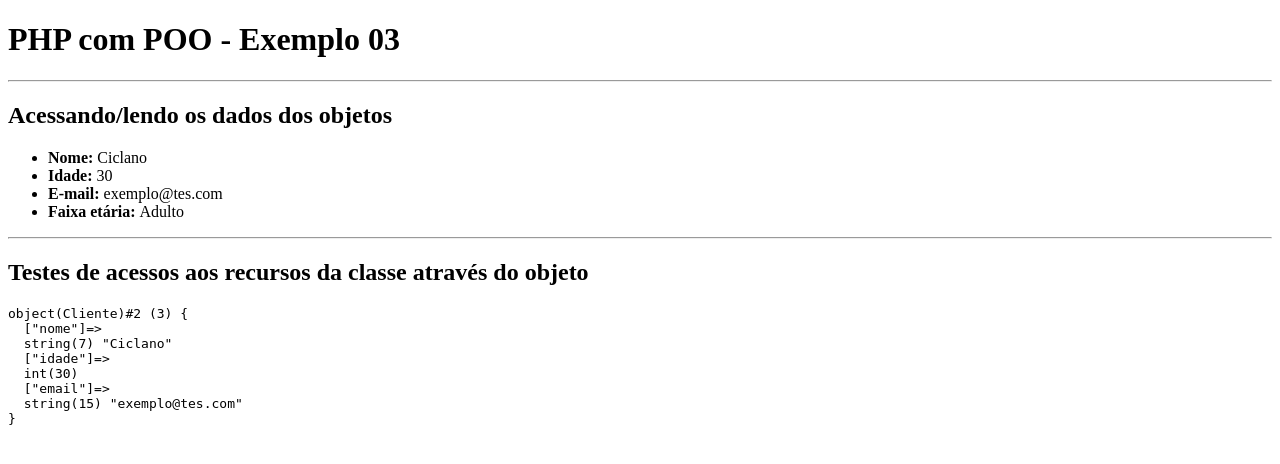
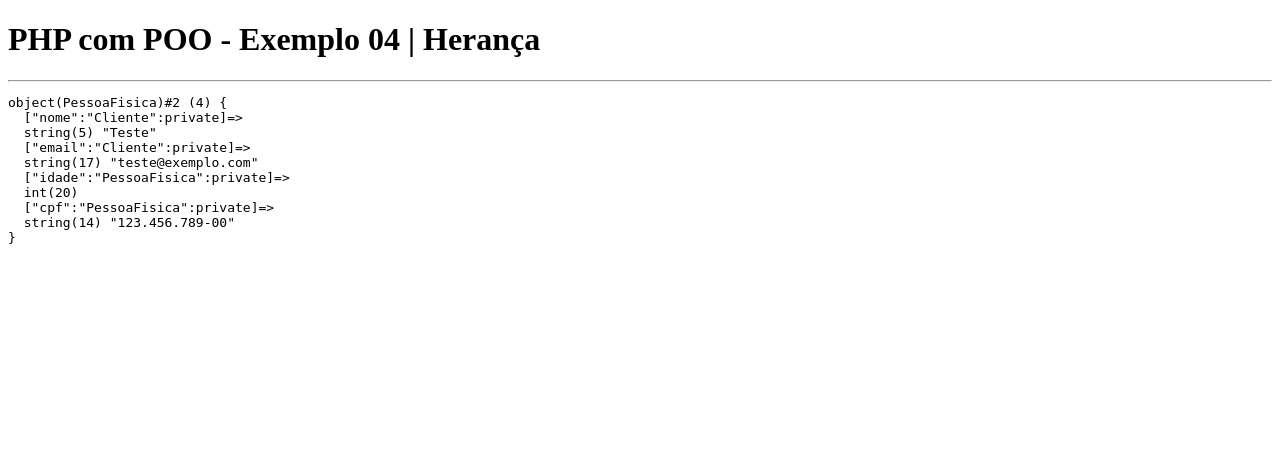
Before and after one commit to nevesapi/aulasphp-poo, a PHP site: page / in a window 1280 px wide. Shown: the top 464 px of the page. Run offline with PHP 8.4, Linux system fonts and the light colour scheme.

Commit message:
Ajusta herança dos objetos

```diff
--- a/index.php
+++ b/index.php
@@ -4,33 +4,20 @@
 <head>
   <meta charset="UTF-8">
   <meta name="viewport" content="width=device-width, initial-scale=1.0">
-  <title>Exemplo 03</title>
+  <title>Exemplo 04 | Herança</title>
 </head>
 
 <body>
-  <h1>PHP com POO - Exemplo 03</h1>
+  <h1>PHP com POO - Exemplo 04 | Herança</h1>
   <hr>
 
   <?php
-  require_once "src/Cliente.php";
-
-  //Criando instancia da classe
-  $clienteA = new Cliente("Ciclano", 30, "exemplo@tes.com");
-
+  require_once "./src/Cliente.php"; //main class
+  require_once "./src/PessoaFisica.php"; //sub class
+  $clientePF = new PessoaFisica("Teste", "teste@exemplo.com", 20, "123.456.789-00");
   ?>
 
-  <h2>Acessando/lendo os dados dos objetos</h2>
-  <ul>
-    <li><b>Nome: </b><?= $clienteA->getNome() ?></li>
-    <li><b>Idade: </b><?= $clienteA->getIdade() ?></li>
-    <li><b>E-mail: </b><?= $clienteA->getEmail() ?></li>
-    <li><b>Faixa etária: </b><?= $clienteA->verificarIdade() ?></li>
-  </ul>
-
-  <hr>
-
-  <h2>Testes de acessos aos recursos da classe através do objeto</h2>
-  <pre><?= var_dump($clienteA) ?></pre>
+  <pre><?= var_dump($clientePF) ?></pre>
 </body>
 
 </html>
--- a/src/Cliente.php
+++ b/src/Cliente.php
@@ -2,36 +2,18 @@
 
 class Cliente
 {
-  public string $nome;
-  public int $idade;
-  public string $email;
+  private string $nome;
+  private string $email;
 
-  public function __construct(string $nome, int $idade, string $email)
+  public function __construct(string $nome, string $email)
   {
     $this->setNome($nome);
-    $this->setIdade($idade);
     $this->setEmail($email);
-  }
-
-  public function verificarIdade(): string
-  {
-    if ($this->idade < 18) return "Menor de idade";
-    if ($this->idade < 60) return "Adulto";
-    return "Idoso";
   }
 
   private function setNome(string $nome): void
   {
     $this->nome = $nome;
-  }
-
-  private function setIdade(string $idade): void
-  {
-
-    if ($idade < 0) {
-      throw new InvalidArgumentException("Idade não pode ser negativa!");
-    }
-    $this->idade = $idade;
   }
 
   private function setEmail(string $email): void
@@ -49,11 +31,6 @@ class Cliente
     return $this->nome;
   }
 
-  public function getIdade(): int
-  {
-    return $this->idade;
-  }
-
   public function getEmail(): string
   {
     return $this->email;
--- /dev/null
+++ b/src/PessoaFisica.php
@@ -0,0 +1,47 @@
+<?php
+
+class PessoaFisica extends Cliente
+{
+  private int $idade;
+  private string $cpf;
+
+  public function __construct(string $nome, string $email, int $idade, string $cpf)
+  {
+    parent::__construct($nome, $email);
+
+    $this->setIdade($idade);
+    $this->setCpf($cpf);
+  }
+
+  // cpf
+  private function setCpf(string $cpf): void
+  {
+    $this->cpf = $cpf;
+  }
+  public function getCpf(): int
+  {
+    return $this->cpf;
+  }
+
+  //idade
+  private function setIdade(string $idade): void
+  {
+
+    if ($idade < 0) {
+      throw new InvalidArgumentException("Idade não pode ser negativa!");
+    }
+    $this->idade = $idade;
+  }
+
+  public function getIdade(): int
+  {
+    return $this->idade;
+  }
+
+  public function verificarIdade(): string
+  {
+    if ($this->idade < 18) return "Menor de idade";
+    if ($this->idade < 60) return "Adulto";
+    return "Idoso";
+  }
+}
```
